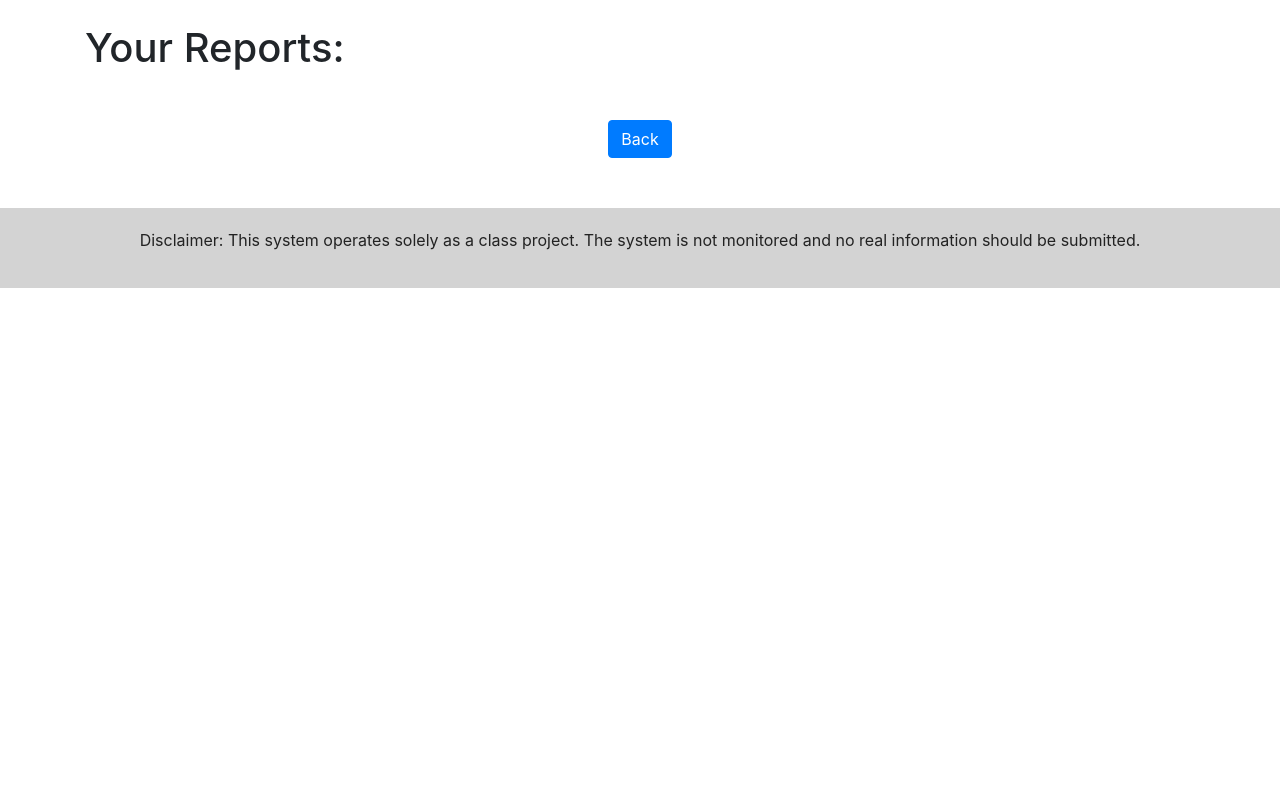
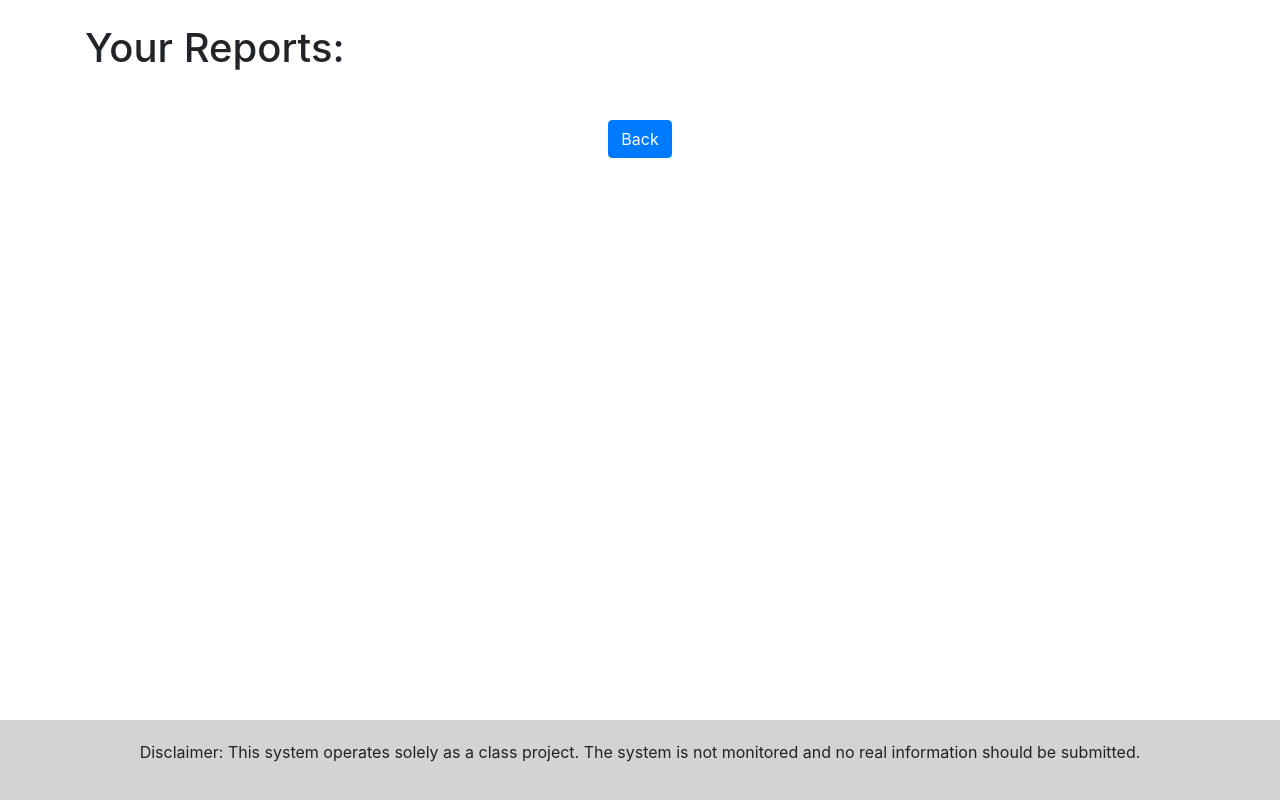
Before and after one commit to jess-strobel/Environmental-Whistleblower-Web-Application, a Django app: page /viewUserReports/ in a window 1280 px wide. Run offline with Django 5.2, Linux system fonts and the light colour scheme; the visitor is signed in with stand-in values (Sample User, id 1); data that the repository does not hold is empty; some libraries are stand-ins or nearby versions.

Commit message:
fixed footer

```diff
--- a/whistleblowingapp/templates/whistleblowingapp/viewUserReports.html
+++ b/whistleblowingapp/templates/whistleblowingapp/viewUserReports.html
@@ -14,6 +14,7 @@
             color: darkred;
         }
         .footer {
+            position: fixed;
             background-color: #D3D3D3;
             text-align: center;
             padding: 20px 0;
--- a/whistleblowingapp/views.py
+++ b/whistleblowingapp/views.py
@@ -74,11 +74,10 @@ def viewUserReports(request):
 
 def deleteReport(request, report_id):
     report = Report.objects.get(pk=report_id)
-    # Ensure that the user requesting the deletion owns the report or is an admin
+
     if report.user != request.user and not request.user.is_superuser:
         raise PermissionDenied("You do not have permission to delete this report.")
 
-    # Delete files associated with the report
     if report.reportText:
         report.reportText.delete()
     if report.reportPDF:
@@ -86,7 +85,6 @@ def deleteReport(request, report_id):
     if report.reportJPEG:
         report.reportJPEG.delete()
 
-    # Delete the report record
     report.delete()
 
     return redirect('whistleblowingapp:viewUserReports')
```
